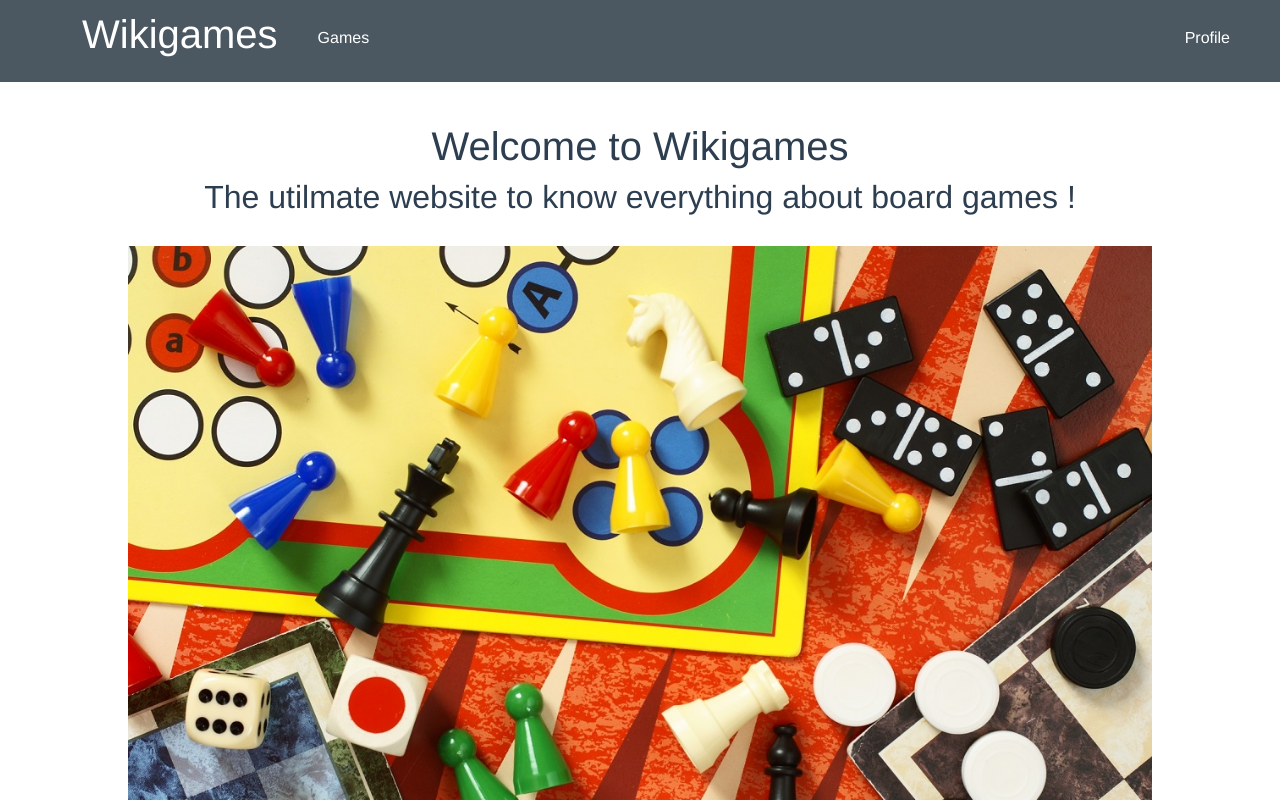
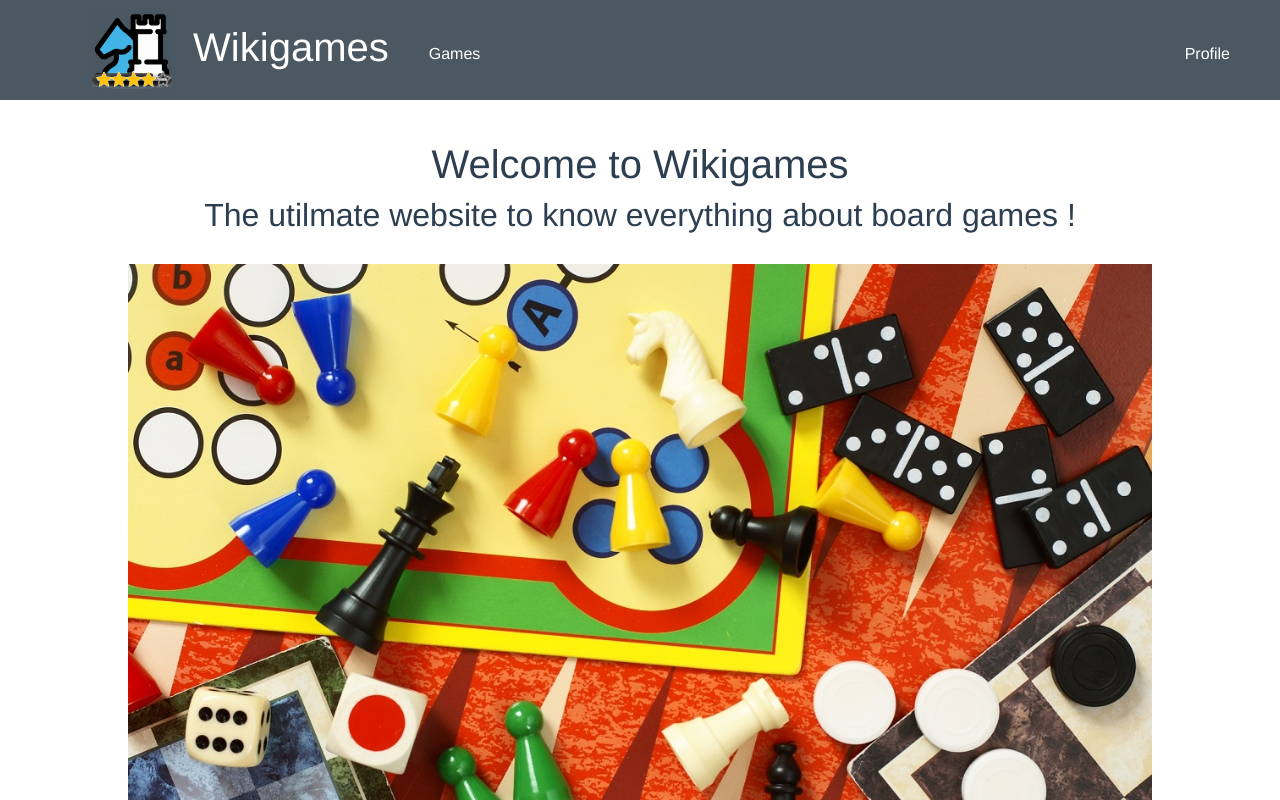
Before and after one commit to MailinhTA/Board-Game, a Vue app in the folder frontend/: page / in a window 1280 px wide. Shown: the top 800 px of the page. Built offline with nearby package versions, Linux system fonts and the light colour scheme.

Commit message:
Added logo to header
+ cleanup header

```diff
--- a/frontend/src/components/Header.vue
+++ b/frontend/src/components/Header.vue
@@ -3,12 +3,14 @@
     <nav>
       <ul>
         <li>
-          <a href="#/" @click="getUserRole()">
-            <h1> <!--<img src="../assets/logos/borrrow-logo.png" alt="BooknBorrow" width="100">--> Wikigames </h1>
+          <a href="#/">
+            <h1>
+              <img src="../assets/logos/wikigames.png" alt="" width="80">
+              Wikigames </h1>
           </a>
         </li>
         <li class="zoom-hover">
-          <a href="#/games/list/all/" @click="getUserRole()"> Games</a>
+          <a href="#/games/list/all/"> Games</a>
         </li>
         <!--
         <li class="zoom-hover">
@@ -68,33 +70,14 @@ export default {
   },
 
   methods: {
-    async getUserRole() {
-      try {
-        //alert("getUserRole");
-        let response = await this.$http.get("http://localhost:9000/api/auth/role");
-        this.user_role = response.data;
-      } catch (ex) {
-        console.log(ex);
-      }
-    },
-
     async sendLogoutRequest(method, endpoint, params) {
       try {
         this.$router.push('/profile/login');
         let response = null;
         response = await this.$http.get("http://localhost:9000/api/auth/"+endpoint);
         this.msg = JSON.stringify(response.data);
-        this.getUserRole();
       } catch (error) {
         console.log(ex)
-      }
-    }
-  },
-
-  watch: {   // watch for changes in the variables
-    user_role: function(newVal, oldVal) {
-      if (newVal !== oldVal) {
-        this.getUserRole();
       }
     }
   },
@@ -107,6 +90,8 @@ export default {
     padding-top: 10px;
     color: white;
     text-align: left;
+    /* size (up to bottom) */
+    height: 100px;
   }
 
   nav {
```
Also changed, not shown: frontend/src/assets/logos/wikigames.png (added).
